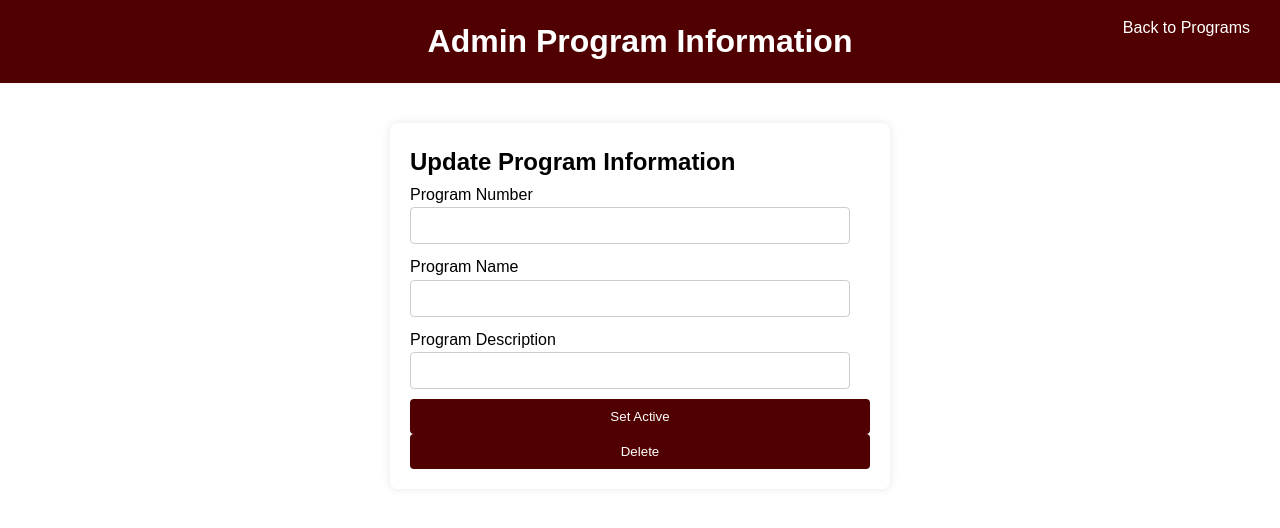
After one commit to truett129/CSCE310Project, a PHP site: page /admin/delete_program.php?Program_Num=1 in a window 1280 px wide. The commit adds this page. Shown: the top 528 px of the page. Run offline with PHP 8.4, Linux system fonts and the light colour scheme; data that the repository does not hold is empty.

Commit message:
Added deletes for program

```diff
--- /dev/null
+++ b/admin/delete_program.php
@@ -0,0 +1,77 @@
+<?php
+    include_once '../database.php';
+    if (count($_POST) > 0) {
+        if (isset($_POST['delete'])) {
+            if ($_POST['delete'] === 'Set Inactive') {
+                // Soft delete: set is_active attribute to false
+                mysqli_query($conn, "UPDATE programs SET is_active = 0 WHERE Program_Num='" . $_GET['Program_Num'] . "'");
+                $message = "Program marked as inactive";
+            } elseif ($_POST['delete'] === 'Delete') {
+                // Hard delete: remove the program entirely
+                mysqli_query($conn, "DELETE FROM programs WHERE Program_Num='" . $_GET['Program_Num'] . "'");
+                $message = "Program deleted successfully";
+            }
+            elseif ($_POST['delete'] === 'Set Active') {
+                // Soft delete: set is_active attribute to false
+                mysqli_query($conn, "UPDATE programs SET is_active = 1 WHERE Program_Num='" . $_GET['Program_Num'] . "'");
+                $message = "Program marked as active";
+            }
+        }
+    }
+    $result = mysqli_query($conn, "SELECT * FROM programs WHERE Program_Num='" . $_GET['Program_Num'] . "'");
+    $row= mysqli_fetch_array($result);
+?>
+
+<!DOCTYPE html>
+<html lang="en">
+<head>
+    <meta charset="UTF-8">
+    <meta http-equiv="X-UA-Compatible" content="IE=edge">
+    <meta name="viewport" content="width=device-width, initial-scale=1.0">
+    <style>
+        <?php include '../css/styles.css'; ?>
+        < !-- Ensure the path is correct -->
+    </style>
+    <title>Update Program Information</title>
+</head>
+<body>
+    <header>
+        <h1>Admin Program Information</h1>
+        <div class="header-links"><a href="a_program_info.php" class="button">Back to Programs</a></div>
+    </header>
+    <div class="container">
+        <div class="content">
+            <div class="new-program-form">
+                <h2>Update Program Information</h2>
+                <form action="" method="POST">
+                    <label for="Program_Num">Program Number</label>
+                    <input type="text" name="Program_Num" id="Program_Num" value="<?php echo $row['Program_Num']; ?>" readonly>
+
+                    <label for="Name">Program Name</label>
+                    <input type="text" name="Name" id="Name" value="<?php echo $row['Name']; ?>" readonlu>
+
+                    <label for="Description">Program Description</label>
+                    <input type="text" name="Description" id="Description" value="<?php echo $row['Description']; ?>" readonly>
+
+                    <!-- Soft delete form -->
+                    <form action="" method="POST">
+                    <?php
+                        if ($row['is_active'] == 1) {
+                            echo '<input class="button" name="delete" type="submit" value="Set Inactive">';
+                        } else {
+                            echo '<input class="button" name="delete" type="submit" value="Set Active">';
+                        }
+                    ?>
+                    </form>
+
+                    <!-- Hard delete form -->
+                    <form action="" method="POST">
+                        <input class="button" name="delete" type="submit" value="Delete">
+                    </form>
+                </form>
+                <p><?php if(isset($message)) echo $message; ?></p>
+            </div>
+        </div>
+    </div>
+</body>
+</html>
--- a/css/styles.css
+++ b/css/styles.css
@@ -267,3 +267,12 @@ input[type="submit"].button:hover {
   color: var(--tamu-white);
   text-decoration: none;
 }
+
+.program-report {
+  max-width: 500px;
+  margin: 20px auto;
+  padding: 20px;
+  background-color: var(--tamu-white);
+  border-radius: 8px;
+  box-shadow: 0 0 10px rgba(0, 0, 0, 0.1);
+}
```
Also changed, not shown: admin/a_program_info.php (+7 -3 lines), admin/program_report.php (added, +60 -0 lines), admin/update_program.php (+16 -3 lines).
